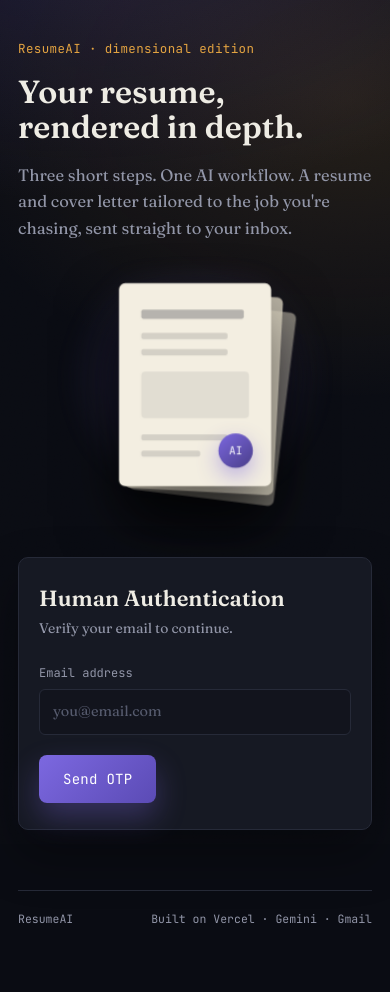
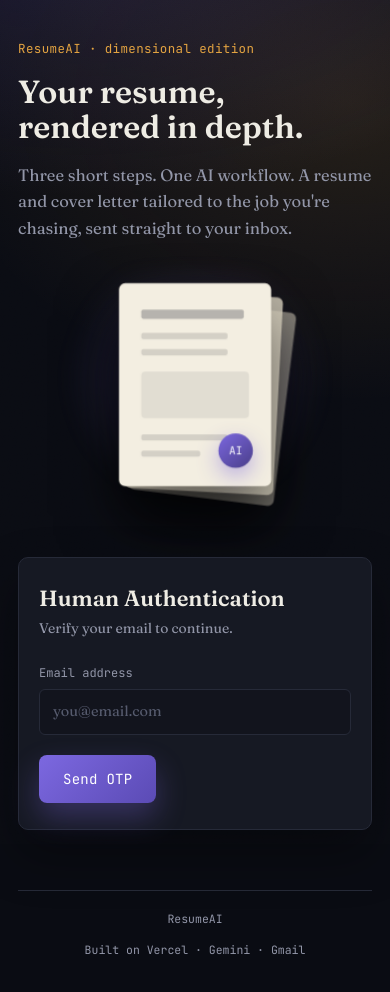
Before and after one commit to aryankapadiya85/Ai-Resume-Builder, a React (Vite) app: page / in a window 390 px wide. Shown: the top 992 px of the page. Built offline with nearby package versions, Linux system fonts and the light colour scheme.

Commit message:
style: improve mobile responsiveness

```diff
--- a/src/styles.css
+++ b/src/styles.css
@@ -577,6 +577,18 @@ textarea {
   .rivet p {
     display: none;
   }
+
+  .nav-row {
+    flex-direction: column;
+    gap: 12px;
+  }
+
+  .footer {
+    flex-direction: column;
+    align-items: center;
+    gap: 16px;
+    text-align: center;
+  }
 }
 
 /* ---------- Reduced motion ---------- */
```
